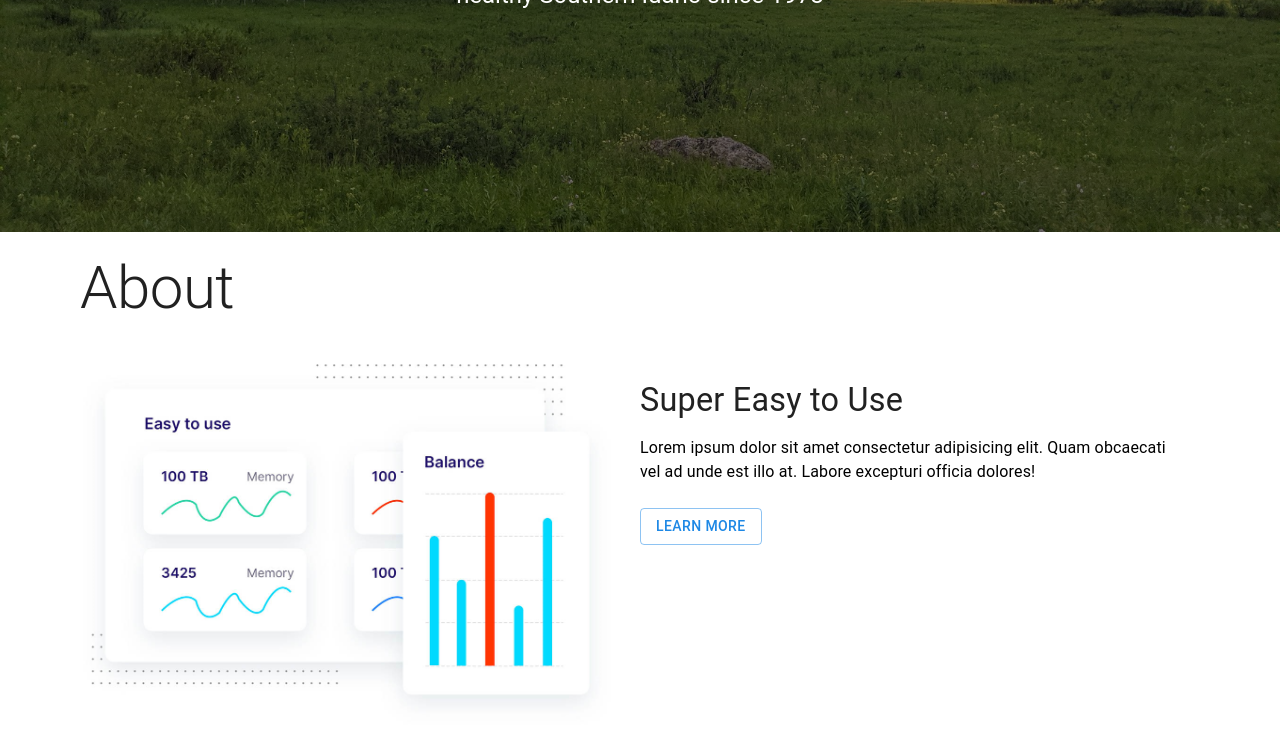
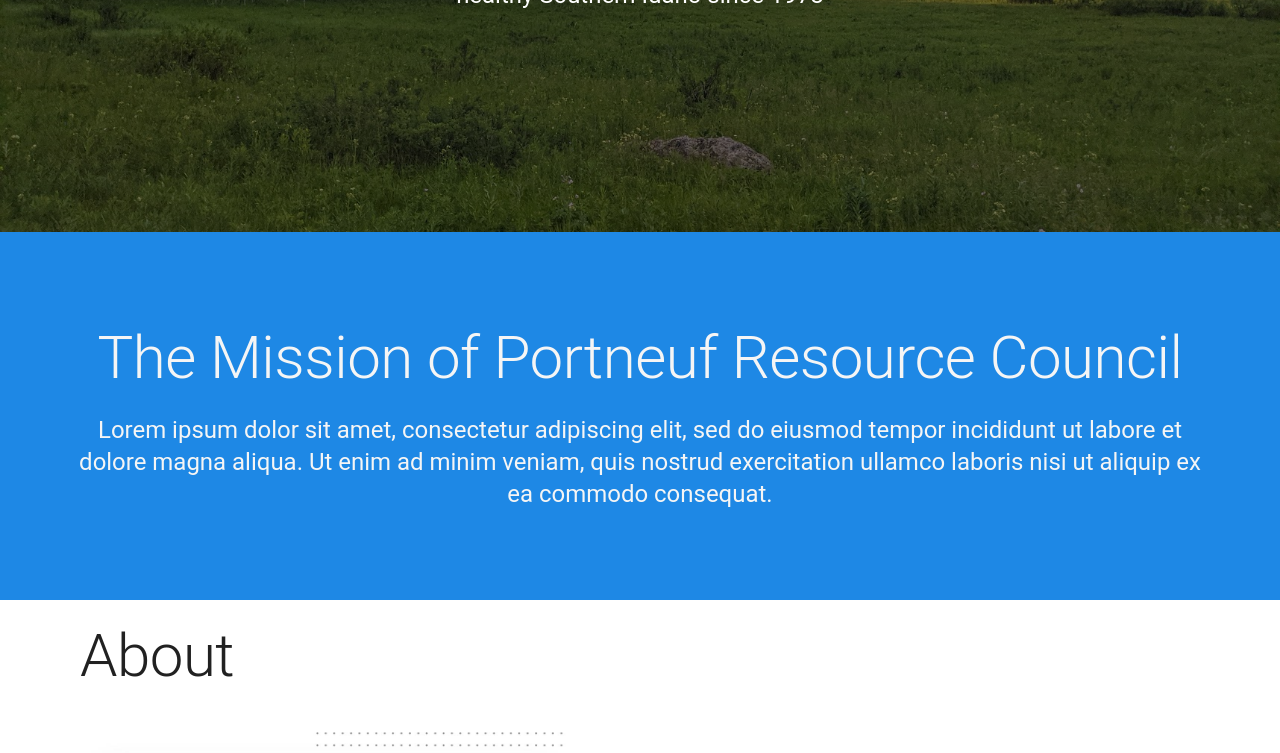
Before and after one commit to TerranTEn/prcinfo, a React (Create React App) app: page / in a window 1280 px wide. Shown: the part 568-1321 px from the top of the page. Built offline with nearby package versions, Linux system fonts and the light colour scheme.

Commit message:
Add Mission component

```diff
--- a/src/components/Home.jsx
+++ b/src/components/Home.jsx
@@ -2,11 +2,13 @@
 
 import Splash from "./Splash";
 import About from "./About";
+import Mission from "./Mission";
 
 function Home() {
   return (
     <Grid item container>
       <Splash />
+      <Mission />
       <About />
     </Grid>
   );
--- /dev/null
+++ b/src/components/Mission.jsx
@@ -0,0 +1,34 @@
+import { Typography, makeStyles, useTheme } from "@material-ui/core";
+
+function Mission() {
+  const theme = useTheme();
+  const classes = useStyles(theme);
+  return (
+    <div className={classes.root}>
+      <Typography gutterBottom="true" variant="h2">
+        The Mission of Portneuf Resource Council
+      </Typography>
+      <Typography className={classes.subHeader} variant="h5">
+        Lorem ipsum dolor sit amet, consectetur adipiscing elit, sed do eiusmod
+        tempor incididunt ut labore et dolore magna aliqua. Ut enim ad minim
+        veniam, quis nostrud exercitation ullamco laboris nisi ut aliquip ex ea
+        commodo consequat.
+      </Typography>
+    </div>
+  );
+}
+
+const useStyles = makeStyles((theme) => ({
+  root: {
+    textAlign: "center",
+    padding: "7% 0",
+    backgroundColor: (theme) => theme.palette.secondary.main,
+    color: (theme) => theme.palette.textPrimary.light,
+  },
+  subHeader: {
+    width: "90%",
+    margin: "auto",
+    color: (theme) => theme.palette.textPrimary.light,
+  },
+}));
+export default Mission;
```
